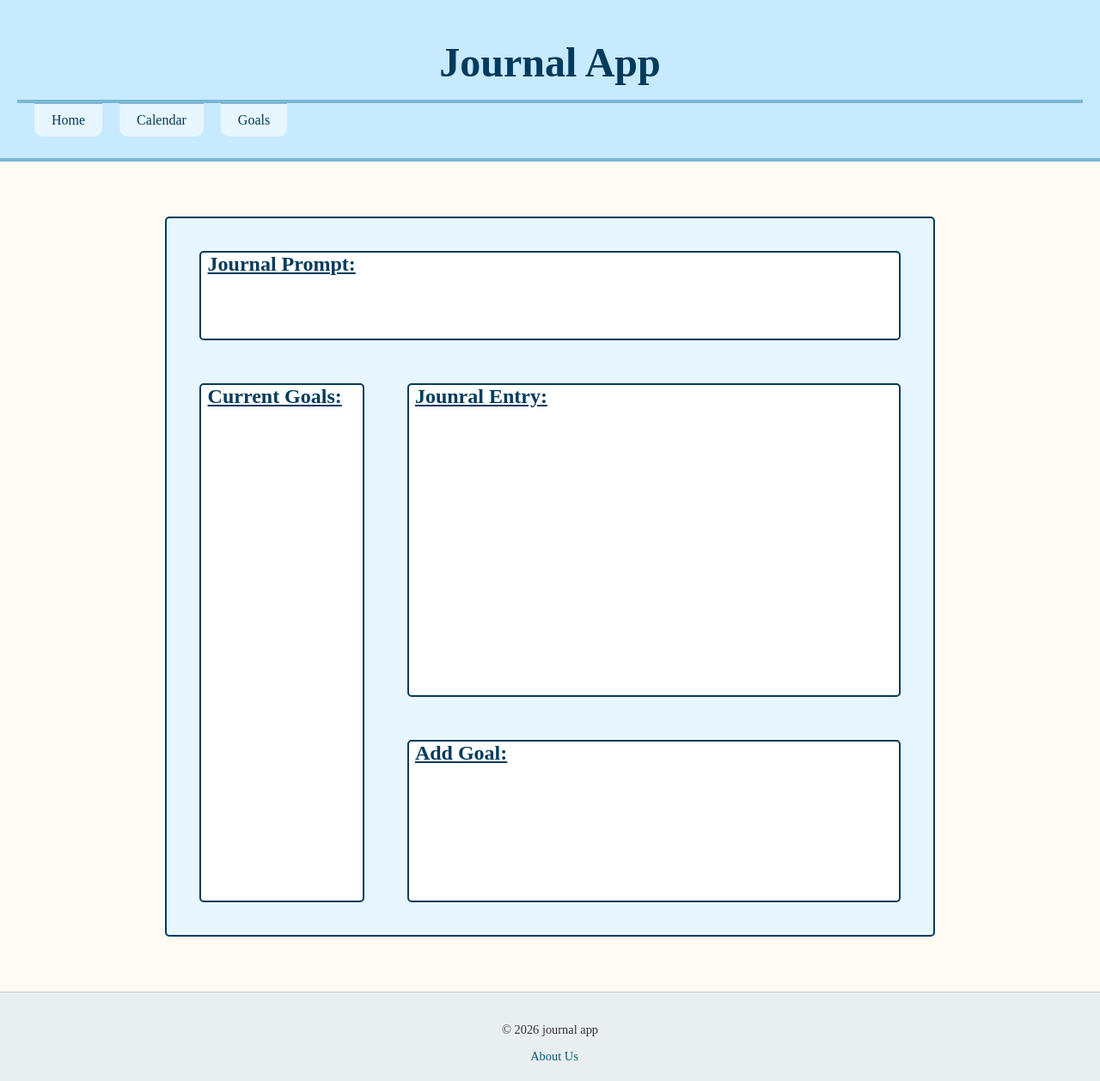
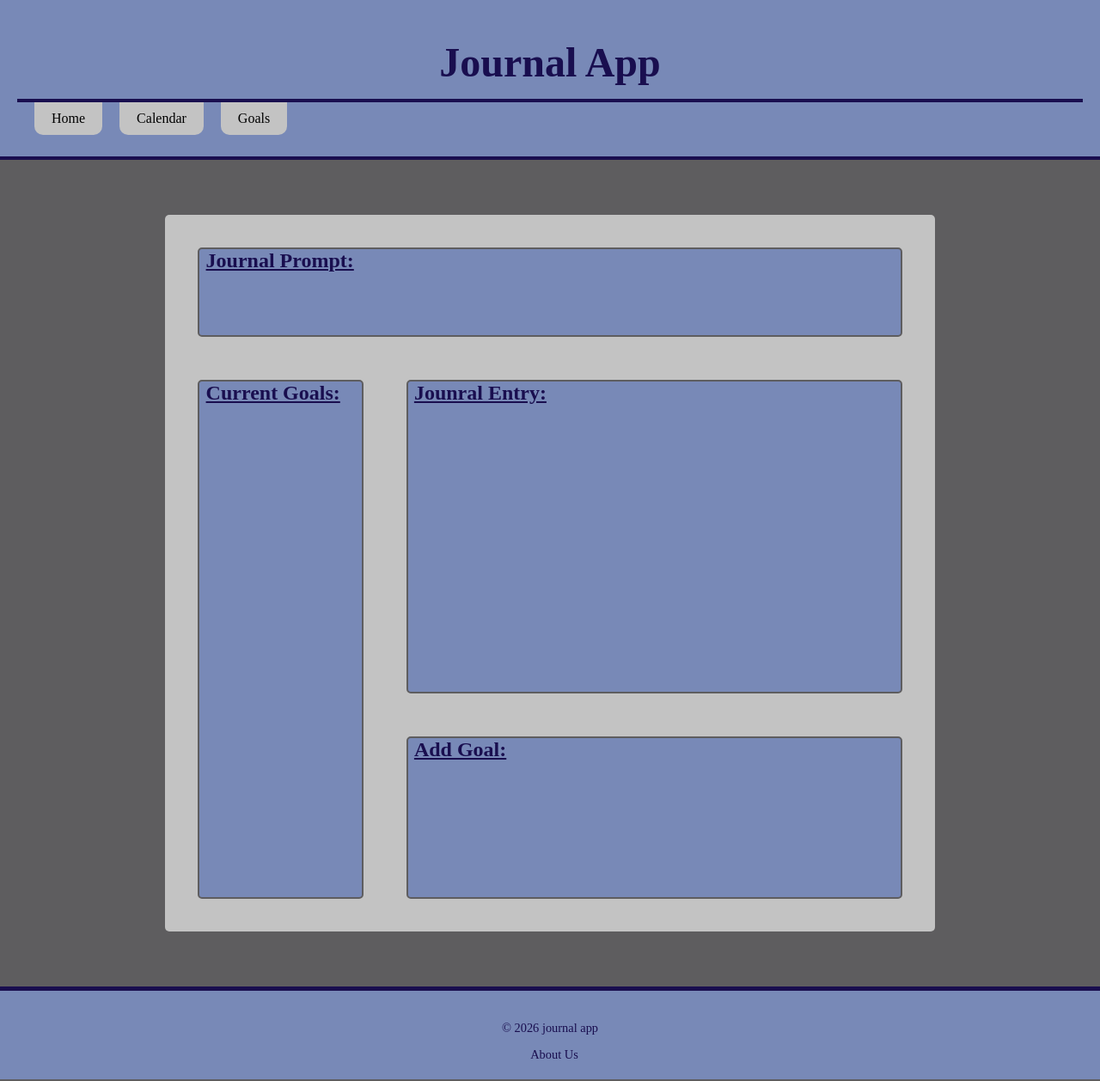
Before and after one commit to thomasgarrett455/CSE-310, a plain HTML site: page front_end/index.html in a window 1280 px wide. Shown: the whole page at 86% size. Drawn offline with Linux system fonts and the light colour scheme.

Commit message:
changed colors fully

```diff
--- a/front_end/styles/frames/_footer.css
+++ b/front_end/styles/frames/_footer.css
@@ -1,19 +1,19 @@
 .site-footer {
-    background: #e9eef1;
+    background: var(--secondary-color);
     padding: 20px 0;
     text-align: center;
-    border-top: 1px solid #c5cdd2;
+    border-top: 5px solid var(--fourth-color);
     font-size: 0.9rem;
-    color: #333;
+    color: var(--fourth-color);
 }
 
 .site-footer a {
-    color: #005f7a;
+    color: var(--fourth-color);
     text-decoration: none;
     margin-left: 10px;
     transition: color 0.2s ease;
 }
 
 .site-footer a:hover {
-    color: #003b5c;
+    color: var(--third-color);
 }
--- a/front_end/styles/frames/_header.css
+++ b/front_end/styles/frames/_header.css
@@ -1,30 +1,30 @@
-:root {
+/* :root {
     --header-border-color: #7bb7d4;
     --header-bg-color: #c7eaff;
     --header-text-color: #003b5c;
-}
+} */
 
 
 .site-header {
     text-align: center;
-    background-color: var(--header-bg-color);
-    border-bottom: 4px solid var(--header-border-color);
+    background-color: var(--secondary-color);
+    border-bottom: 4px solid var(--fourth-color);
     padding: 20px;
     position: relative;
 }
 
 .site-header h1 {
-    background-color: var(--header-bg-color);
-    color: var(--header-text-color);
+    background-color: var(--secondary-color);
+    color: var(--fourth-color);
     padding: 2%;
-    border-bottom: 1px solid var(--header-border-color);
+    /* border-bottom: 5px solid var(--fourth-color); */
     margin: 0 auto;
     font-size: 3em;
 }
 
 nav {
-    background-color: var(--header-bg-color);
-    border-top: 4px solid var(--header-border-color);
+    background-color: var(--secondary-color);
+    border-top: 4px solid var(--fourth-color);
     margin-top: -10px;
     padding: 10px 0;
 }
@@ -38,15 +38,15 @@ nav ul {
 }
 
 li {
-    background-color: #e8f7ff;
-    border-top: 4px solid var(--header-border-color);
+    background-color: var(--third-color);
+    border-top: 4px transparent var(--fourth-color);
     border-bottom-left-radius: 10px;
     border-bottom-right-radius: 10px;
-    margin-top: -8px;
+    margin-top: -5px;
 }
 
 li:hover {
-    background-color: #ffffff;
+    background-color: var(--main-color);
 }
 
 li a {
--- a/front_end/styles/main.css
+++ b/front_end/styles/main.css
@@ -6,9 +6,23 @@
 @import "pages/goals.css";
 @import "pages/about-us.css";
 
+:root {
+    --main-color: #5E5D5F;
+    --secondary-color: #7889b7;
+    --third-color: #C3C3C3;
+    --fourth-color: #190E4F;
+
+    --dark-main-color: ;
+    --dark-secondary-color: ;
+    --dark-third-color: ;
+    --dark-fourth-color: ;
+}
+
+
+
 body {
     margin: 0 auto;
-    background-color: #fffaf2;
+    background-color: var(--main-color);
     min-height: 800px;
 }
 
@@ -17,7 +31,7 @@ main {
     padding: 3%;
     margin: 5% 15%;
     gap: 50px;
-    background-color: #e8f7ff;
+    background-color: var(--third-color);
     border: 2px solid var(--home-border-color);
     border-radius: 5px;
     }
--- a/front_end/styles/pages/calendar.css
+++ b/front_end/styles/pages/calendar.css
@@ -3,8 +3,8 @@
 .calendar-page{
 
 button {
-    background-color: #c7eaff;
-    color: #003b5c;
+    background-color: var(--secondary-color);
+    color: var(--fourth-color);
     width: 150px;
     gap: 20px;
     padding: 10px;
@@ -13,28 +13,29 @@ button {
 }
 
 .calendarTitle {
-    border: 2px solid #003b5c;
+    border: 2px solid var(--fourth-color);
     margin: 5% auto;
     text-align: center;
     font-size: 4em;
-    background-color: white;
+    background-color: var(--secondary-color);
     border-radius: 5px;
+    color: var(--fourth-color);
 }
 
 #calendar {
     font-family: Arial, Helvetica, sans-serif;
     height: 800px;
-    border: 2px solid #003b5c;
+    border: 2px solid var(--fourth-color);
     display: grid;
     grid-template-rows: .5fr repeat(5, 1fr);
     grid-template-columns: repeat(7 1fr);
     border-collapse: collapse;
-    background-color: white;
+    background-color: var(--secondary-color);
     border-radius: 5px;
 }
 
 .day {
-    border: 1px solid black;
+    border: 1px solid var(--fourth-color);
 }
 
 
--- a/front_end/styles/pages/goals.css
+++ b/front_end/styles/pages/goals.css
@@ -1,30 +1,28 @@
-:root {
-    --goal-text-color: #003b5c;
-}
+
 
 .goal-page {
 
     h2 {
         text-align: center;
-        /* text-decoration: underline; */
-        color: var(--goal-text-color);
+        color: var(--fourth-color);
         font-size: 2em;
+        margin: 0 auto 20px auto;
     }
     .goals {
-        height: 200px;
-        border: 2px solid black;
+        height: auto;
+        border: 2px solid var(--fourth-color);
         border-radius: 5px;
         display: grid;
         grid-template-columns: 1fr 5fr 1fr;
         grid-template-rows: 1fr 2fr 1fr 1fr;
-        background-color: white;
+        background-color: var(--secondary-color);
     }
 
     h3 {
         margin: .4em .4em;
         text-decoration: underline;
         grid-column: 1/2;
-        color: var(--goal-text-color);
+        color: var(--fourth-color);
         font-size: 1.4em;
     }
 
@@ -33,14 +31,14 @@
         grid-column: 3/4;
         justify-self:right;
         margin-right: .4em;
-        color: var(--goal-text-color);
+        color: var(--fourth-color);
     }
 
     .goalDescription {
         grid-column: 1/3;
         margin: .4em;
         grid-row: 2/5;
-        color: var(--goal-text-color);
+        color: var(--fourth-color);
         font-size: 1.1em;
         letter-spacing: .03em;
     }
@@ -61,7 +59,7 @@
         grid-column: 3/4;
         justify-self:right;
         align-self: bottom;
-        color: var(--goal-text-color);
+        color: var(--fourth-color);
     }
 
 
--- a/front_end/styles/pages/home.css
+++ b/front_end/styles/pages/home.css
@@ -1,7 +1,7 @@
-:root {
+/* :root {
     --home-border-color: #003b5c;
     --home-bg-color: white;
-}
+} */
 
 .home-page{
 
@@ -13,41 +13,43 @@
 
 
     #aiPrompt {
-        border: 2px solid var(--home-border-color);
+        border: 2px solid var(--main-color);
         grid-column: 1/-1;
         grid-row: 1/2;
         height: 100px;
-        background-color: var(--home-bg-color);
+        background-color: var(--secondary-color);
             border-radius: 5px;
     }
 
     #currGoals {
-        border: 2px solid var(--home-border-color);
+        border: 2px solid var(--main-color);
         height: 600px;
         grid-column: 1/2;
         grid-row: 2/5;
-        background-color: var(--home-bg-color);
+        background-color: var(--secondary-color);
             border-radius: 5px;
     }
 
     #journalEntries {
-        border: 2px solid var(--home-border-color);
+        border: 2px solid var(--main-color);
+
         grid-column: 2/-1;
         grid-row: 2/4;
-        background-color: var(--home-bg-color);
+        background-color: var(--secondary-color);
             border-radius: 5px;
     }
 
     #addGoal {
-        border: 2px solid var(--home-border-color);
+        border: 2px solid var(--main-color);
+
         grid-column: 2/-1;
         grid-row: 4/5;
-        background-color: var(--home-bg-color);
+        background-color: var(--secondary-color);
             border-radius: 5px;
     }
 
     h2 {
-        color: var(--home-border-color);
+        color: var(--fourth-color);
         padding-left:.3em;
         margin: 0 auto;
         text-decoration: underline;
```
Also changed, not shown: 1 other file.
